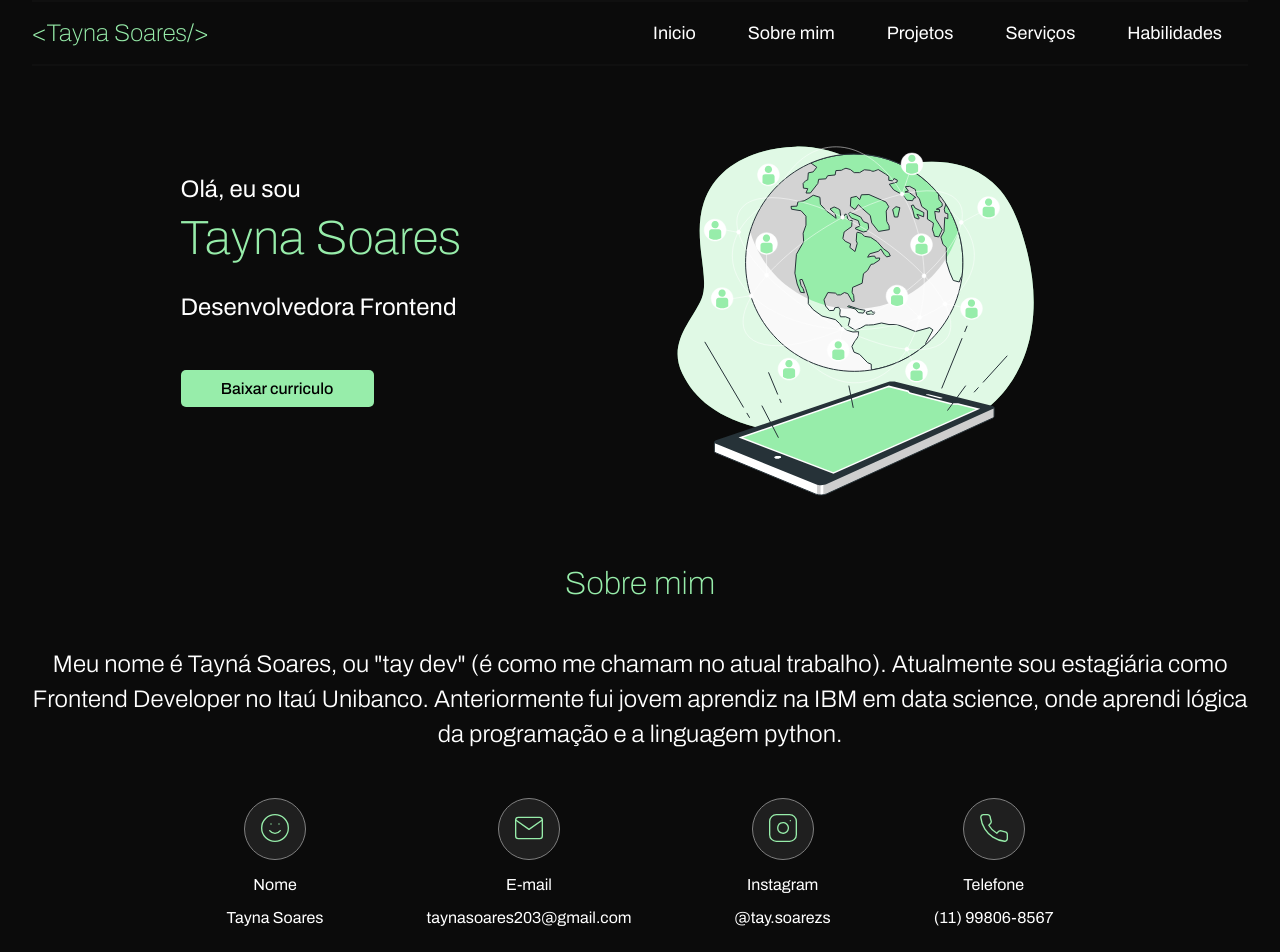
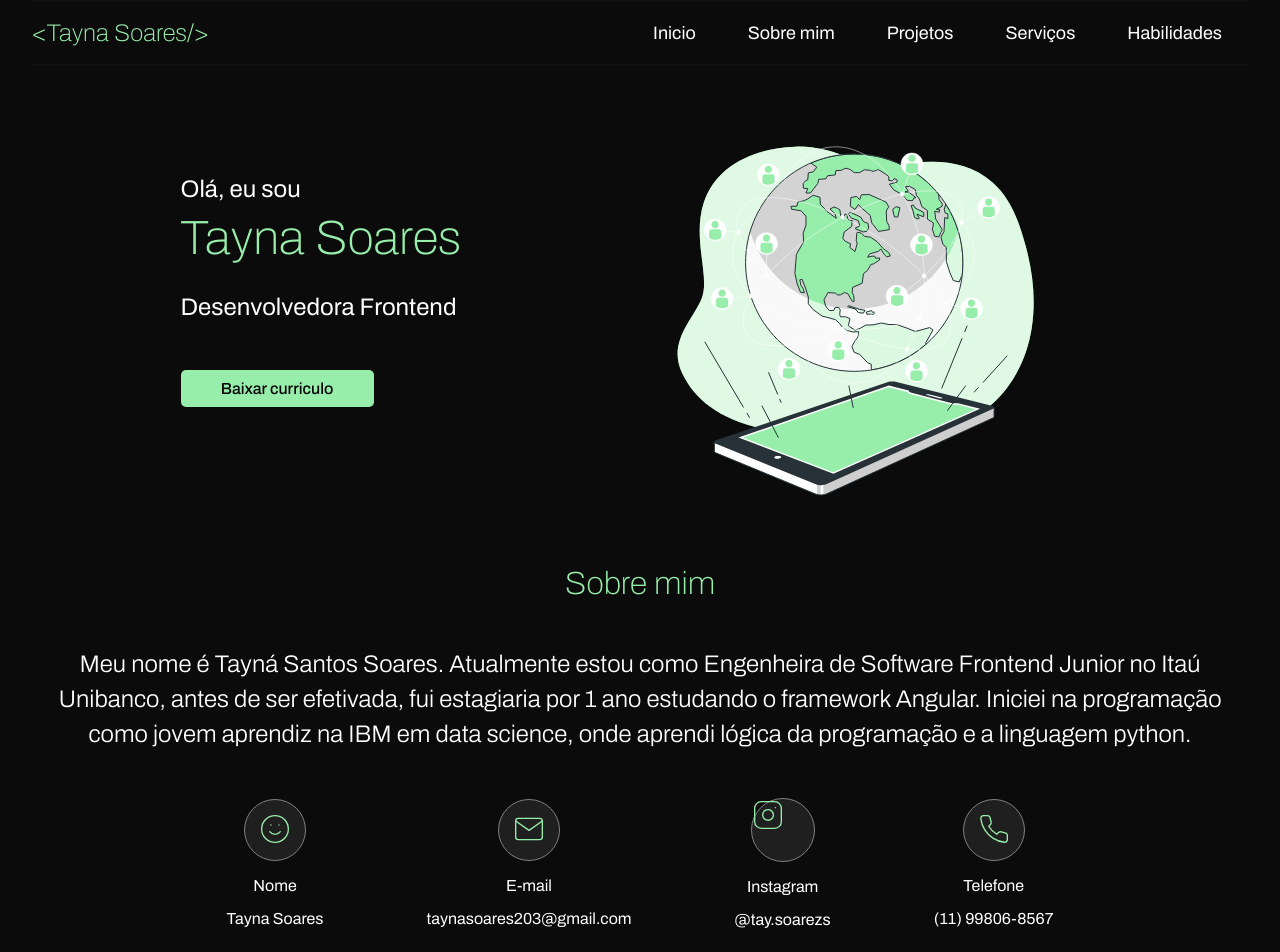
Before and after one commit to sstaynass/Portfolio-frontend-angular-challengs, an Angular app: page / in a window 1280 px wide. Shown: the top 952 px of the page. Built offline with nearby package versions, Linux system fonts and the light colour scheme.

Commit message:
fix:atualizações

```diff
--- a/src/app/home/home.component.html
+++ b/src/app/home/home.component.html
@@ -20,8 +20,9 @@
 </div>
 <div class="sobre-mim-titulo" id="sobre-mim">Sobre mim</div>
 <div class="footer">
-    Meu nome é Tayná Soares, ou "tay dev" (é como me chamam no atual trabalho).
-    Atualmente sou estagiária como Frontend Developer no Itaú Unibanco. Anteriormente fui jovem aprendiz na IBM
+    Meu nome é Tayná Santos Soares.
+    Atualmente estou como Engenheira de Software Frontend Junior no Itaú Unibanco, antes de ser efetivada, fui estagiaria por 1 ano estudando o framework Angular.
+    Iniciei na programação como jovem aprendiz na IBM
     em data science, onde aprendi lógica da programação e a linguagem python.
 </div>
 <div class="redes">
@@ -36,7 +37,9 @@
         <div #secao2>taynasoares203&#64;gmail.com</div>
     </div>
     <div class="instagram" id="spam-rede">
-        <button (click)="copiarTexto(secao3)" id="copy-rede"> <img src="instagram.svg" alt="instagram" height="32" width="32"> </button>
+        <a id="copy-rede" href="https://www.instagram.com/tay.soarezs/" target="_blank" rel="noopener noreferrer" aria-label="Instagram">
+            <img src="instagram.svg" alt="instagram" height="32" width="32">
+        </a>
         <p id="legenda">Instagram</p>
         <div #secao3>&#64;tay.soarezs</div>
     </div>
--- a/src/app/home/home.component.ts
+++ b/src/app/home/home.component.ts
@@ -10,6 +10,7 @@ import { GhibliComponent } from "../meus_projetos/ghibli/ghibli.component";
   styleUrl: './home.component.scss'
 })
 export class HomeComponent {
+  @ViewChild('textoParaCopiar') area!: ElementRef;
   projetos = [
     {
       imagem: 'jordanshoes.png',
@@ -27,8 +28,6 @@ export class HomeComponent {
       descricao: 'javascript, html, css, angular'
     }
   ];
-
-  @ViewChild('textoParaCopiar') area!: ElementRef;
 
   copiarTexto( elemento: HTMLElement) {
     const texto = elemento.innerText;
```
Lines whose indentation alone changed are shown as unchanged.
